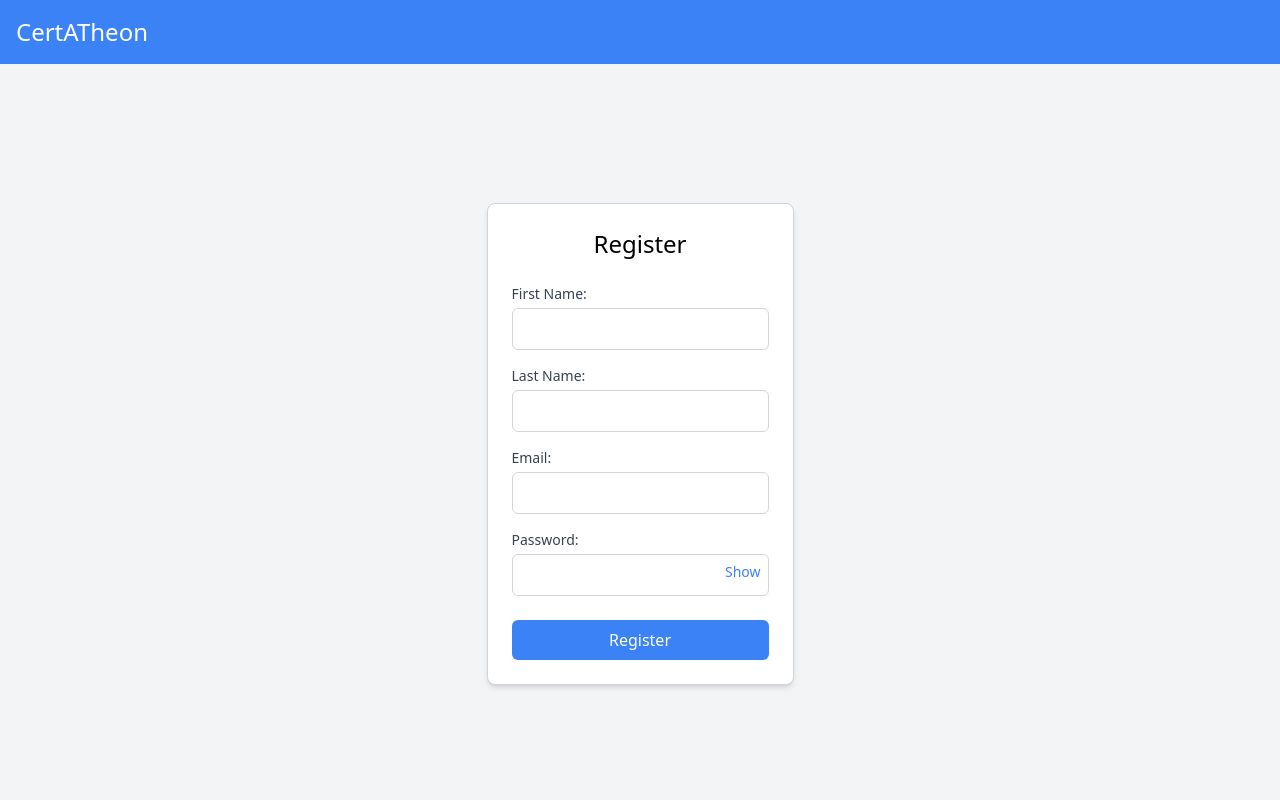
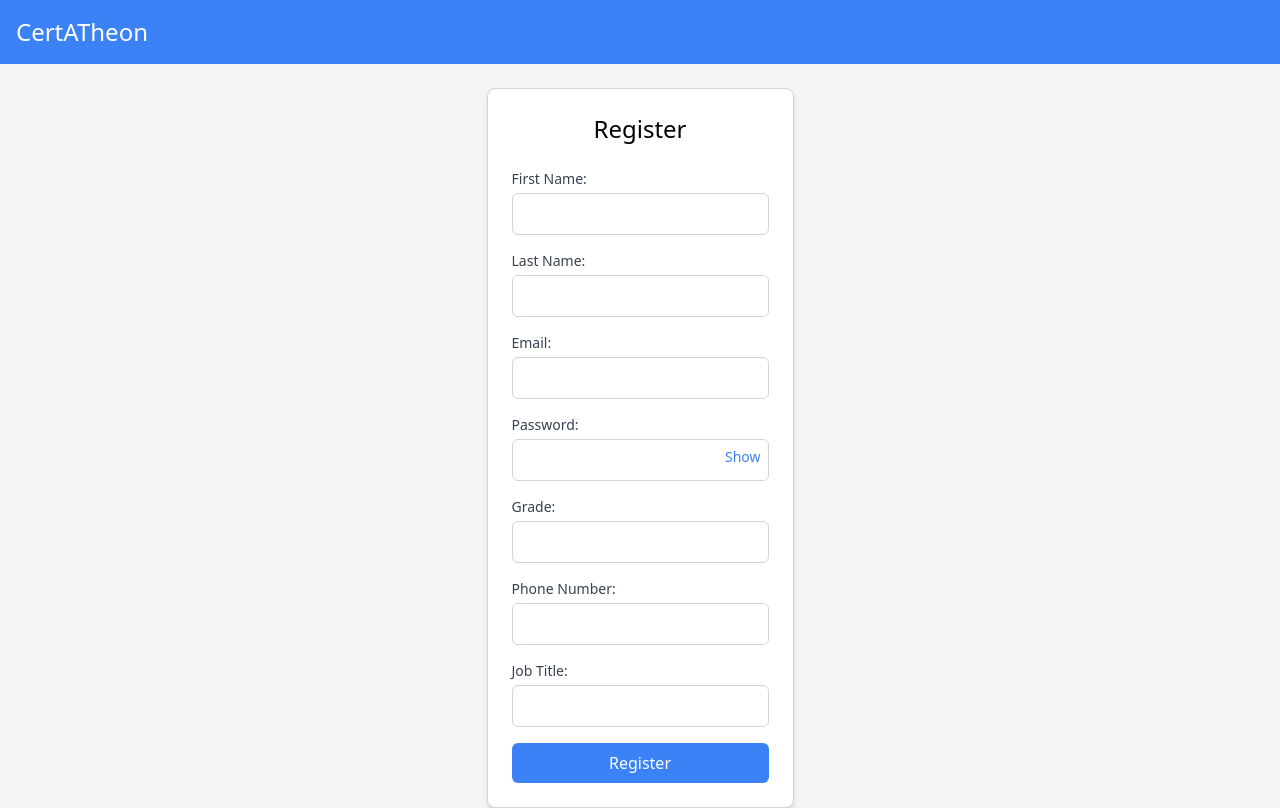
Before and after one commit to kaylytran/CertAtheon, a React (Vite) app in the folder Frontend/: page /register in a window 1280 px wide. Built offline with nearby package versions, Linux system fonts and the light colour scheme; no server answers.

Commit message:
update appsettings.json

```diff
--- a/Frontend/src/components/Register.jsx
+++ b/Frontend/src/components/Register.jsx
@@ -7,6 +7,9 @@
   const [lastName, setLastName] = useState("");
   const [email, setEmail] = useState("");
   const [password, setPassword] = useState("");
+  const [grade, setGrade] = useState("");
+  const [phoneNumber, setPhoneNumber] = useState("");
+  const [jobTitle, setJobTitle] = useState("");
   const [showPassword, setShowPassword] = useState(false);
   const [error, setError] = useState("");
   const [success, setSuccess] = useState("");
@@ -27,6 +30,9 @@
           lastName,
           email,
           password,
+          grade,
+          phoneNumber,
+          jobTitle,
         },
         {
           headers: {
@@ -47,13 +53,11 @@
       // Handle server-side validation errors
       if (error.response && error.response.data) {
         if (Array.isArray(error.response.data)) {
-          // If the server returns an array of validation errors
           const validationErrors = error.response.data
             .map((err) => err.description)
             .join(" ");
           setError(validationErrors);
         } else if (error.response.data.message) {
-          // If the server returns a single error message
           setError(error.response.data.message);
         } else {
           setError("An error occurred. Please try again.");
@@ -114,7 +118,7 @@
                 className="w-full px-3 py-2 border border-gray-300 rounded-md"
               />
             </div>
-            <div className="mb-6">
+            <div className="mb-4">
               <label htmlFor="password" className="block text-sm font-medium text-gray-700 mb-1">
                 Password:
               </label>
@@ -136,6 +140,45 @@
                 </button>
               </div>
             </div>
+            <div className="mb-4">
+              <label htmlFor="grade" className="block text-sm font-medium text-gray-700 mb-1">
+                Grade:
+              </label>
+              <input
+                type="text"
+                id="grade"
+                value={grade}
+                onChange={(e) => setGrade(e.target.value)}
+                required
+                className="w-full px-3 py-2 border border-gray-300 rounded-md"
+              />
+            </div>
+            <div className="mb-4">
+              <label htmlFor="phoneNumber" className="block text-sm font-medium text-gray-700 mb-1">
+                Phone Number:
+              </label>
+              <input
+                type="text"
+                id="phoneNumber"
+                value={phoneNumber}
+                onChange={(e) => setPhoneNumber(e.target.value)}
+                required
+                className="w-full px-3 py-2 border border-gray-300 rounded-md"
+              />
+            </div>
+            <div className="mb-4">
+              <label htmlFor="jobTitle" className="block text-sm font-medium text-gray-700 mb-1">
+                Job Title:
+              </label>
+              <input
+                type="text"
+                id="jobTitle"
+                value={jobTitle}
+                onChange={(e) => setJobTitle(e.target.value)}
+                required
+                className="w-full px-3 py-2 border border-gray-300 rounded-md"
+              />
+            </div>
             <button
               type="submit"
               className="w-full py-2 bg-blue-500 text-white rounded-md hover:bg-blue-600"
```
Also changed, not shown: 1 other file (tests, documents, lock files or other folders).
